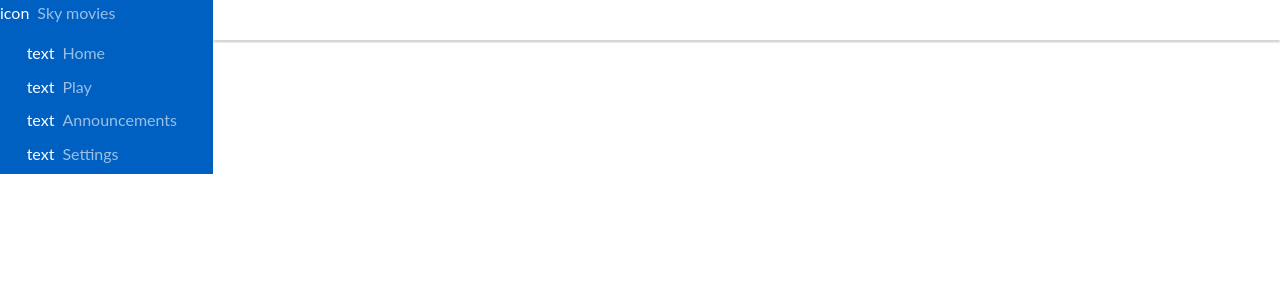
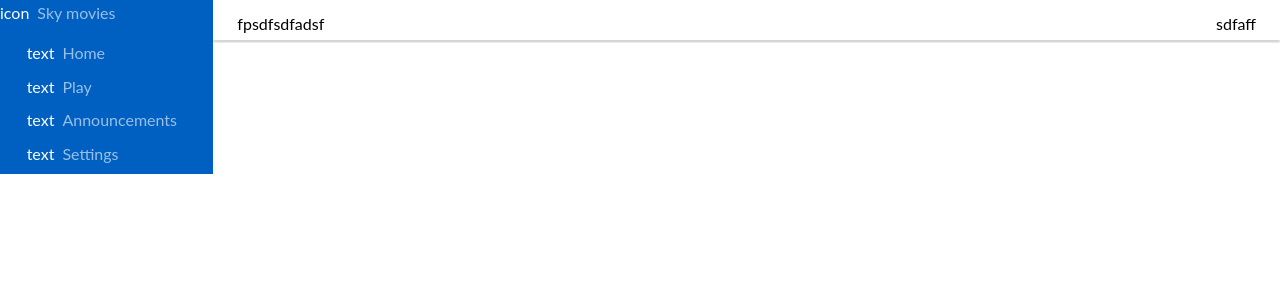
Before and after one commit to matija077/sky-movies2, a React (Create React App) app in the folder sky_movies/: page / in a window 1280 px wide. Shown: the top 300 px of the page. Built offline with nearby package versions, Linux system fonts and the light colour scheme.

Commit message:
working everhting but pages

```diff
--- a/sky_movies/src/App.tsx
+++ b/sky_movies/src/App.tsx
@@ -38,6 +38,7 @@
                   justifyContent={"space-between"}
                   alignItems={"center"}
                   wrap={"nowrap"}
+                  color={"secondary"}
                 >
                   <Search>fpsdfsdfadsf</Search>
                   <User>sdfaff</User>
--- a/sky_movies/src/components/flex_box/flex_box.styles.ts
+++ b/sky_movies/src/components/flex_box/flex_box.styles.ts
@@ -5,6 +5,7 @@
     wrap: "nowrap" | "wrap" | "wrap-reverse";
     justifyContent: "flex-start" | "flex-end" | "center" | "space-between" | "space-around" | "space-evenly" | "start" | "end" | "left" | "right";
     alignItems: "stretch" | "flex-start" | "flex-end" | "center" | "baseline" | "first baseline" | "last baseline" | "start" | "end";
+    color: "primary" | "secondary" | "third";
 }
 
 const FlexBoxStyles = styled.div<FlexBoxStylesPropsType>`
@@ -13,6 +14,10 @@
     flex-wrap: ${props => props.wrap};
     justify-content: ${props => props.justifyContent};
     align-items: ${props => props.alignItems};
+    height: 100%;
+    width: 100%;
+    color: ${props => props.theme.fonts.colors[props.color].main};
+    padding: ${props => `${props.theme.spacing(3)}rem`};
 `;
 
 export {
--- a/sky_movies/src/components/two_piece_item/two_piece_item.styles.ts
+++ b/sky_movies/src/components/two_piece_item/two_piece_item.styles.ts
@@ -5,7 +5,7 @@
     width: 100%;
     min-width: 100%;
     overflow: hidden;
-    margin-bottom: ${props => `${props.theme.spacing}rem`};
+    margin-bottom: ${props => `${props.theme.spacing()}rem`};
 `;
 
 const FirstItem = styled.span`
--- a/sky_movies/src/pages/main/main.styles.ts
+++ b/sky_movies/src/pages/main/main.styles.ts
@@ -5,7 +5,7 @@
     display: grid;
     grid-template-areas: 'menu mainPage';
     grid-template-columns: 1fr 5fr;
-    color: ${props => props.theme.colors.primary.main};
+    color: ${props => props.theme.fonts.colors.primary.main};
     letter-spacing: 0px;
 `;
 
--- a/sky_movies/src/utility/styles/theme.styles.ts
+++ b/sky_movies/src/utility/styles/theme.styles.ts
@@ -10,8 +10,22 @@
             main: "#0000191A"
         }
     },
+    fonts: {
+        colors: {
+            primary: {
+                main: "#FFFFFF"
+            },
+            secondary: {
+                main: "#000000"
+            },
+            third: {
+                main: "#0060C2"
+            }
+        }
+    },
     headerSize: "5vh",
-    spacing: 0.5,
+    spacingFactor: 0.5,
+    spacing: (spacing = 1) => spacing * theme.spacingFactor,
 }
 
 export {
```
